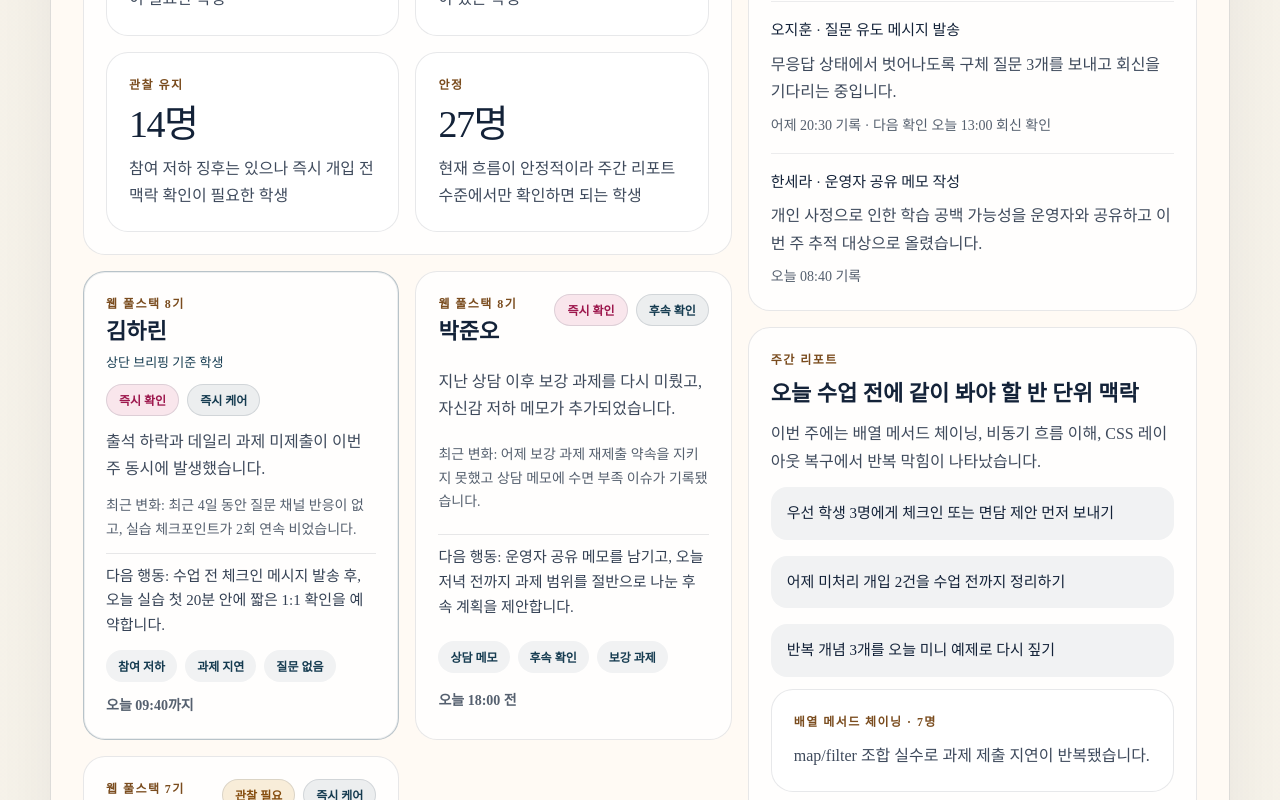
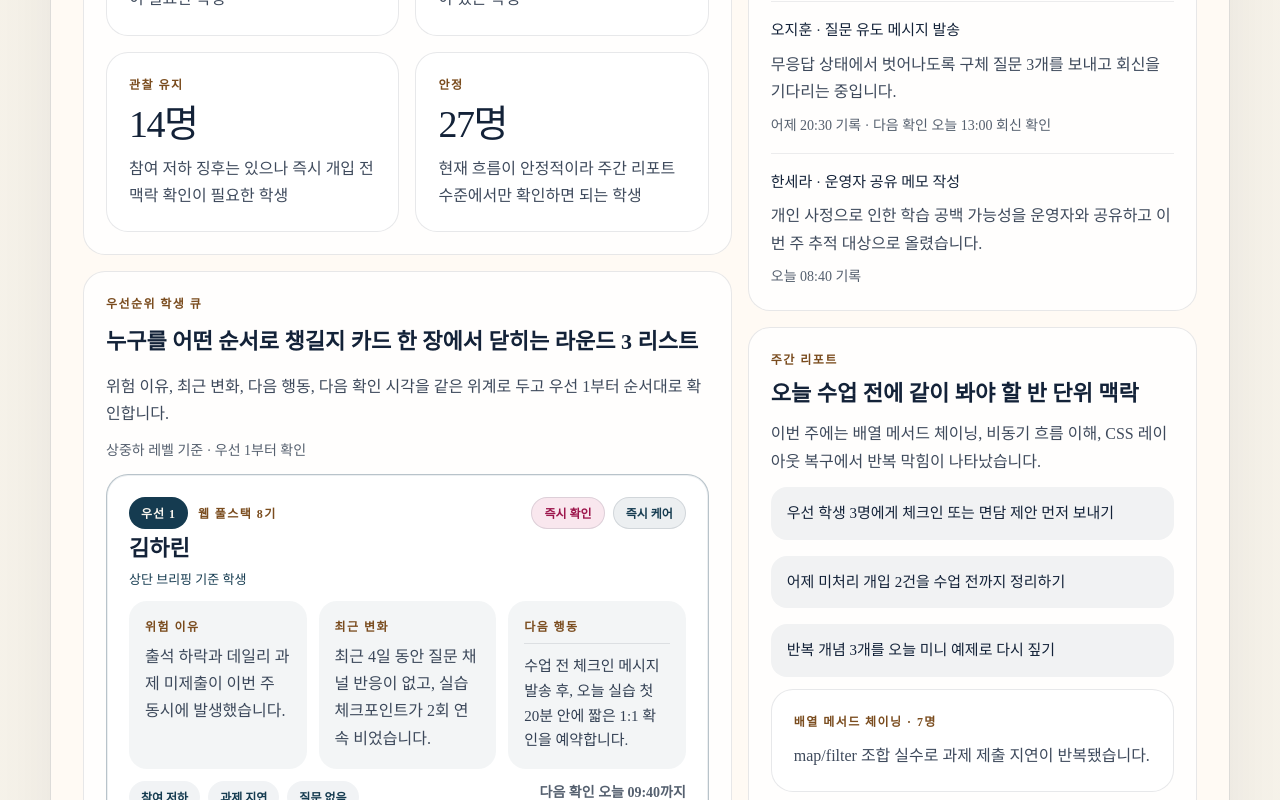
Before and after one commit to Hyeonjun0527/yeon, a Next.js app in the folder apps/web/: page / in a window 1280 px wide. Shown: the part 2000-2800 px from the top of the page. Built offline with nearby package versions, Linux system fonts and the light colour scheme; no server answers.

Commit message:
feat: 홈 학생함에 라운드3 우선순위 학생 큐와 순번 계약 추가

```diff
--- a/apps/web/src/features/contest-home/contest-home.module.css
+++ b/apps/web/src/features/contest-home/contest-home.module.css
@@ -382,7 +382,12 @@
 .priorityStudentGrid,
 .dashboardList,
 .focusChecklist,
-.conceptFocusList {
+.conceptFocusList,
+.priorityListPanel,
+.priorityListHeading,
+.studentDetailLayout,
+.studentDetailInsights,
+.timelineList {
   display: grid;
   gap: 16px;
 }
@@ -398,10 +403,14 @@
 
 .dashboardMetricCard,
 .segmentPanel,
+.priorityListPanel,
 .priorityStudentCard,
 .dashboardSideCard,
 .segmentSummaryCard,
-.conceptFocusCard {
+.conceptFocusCard,
+.studentDetailPanel,
+.detailInsightCard,
+.timelinePanel {
   display: grid;
   gap: 12px;
   padding: 22px;
@@ -420,9 +429,11 @@
 }
 
 .segmentPanelHeader,
+.priorityListHeader,
 .priorityStudentHeader,
 .dashboardSideHeader,
-.studentFooter {
+.studentFooter,
+.studentDetailHeader {
   display: flex;
   flex-wrap: wrap;
   gap: 12px;
@@ -430,11 +441,33 @@
   justify-content: space-between;
 }
 
+.studentDetailIntro {
+  display: grid;
+  gap: 8px;
+}
+
+.studentDetailPanel {
+  background:
+    linear-gradient(
+      180deg,
+      rgba(21, 59, 80, 0.06) 0%,
+      rgba(21, 59, 80, 0.015) 100%
+    ),
+    rgba(255, 255, 255, 0.82);
+}
+
+.studentDetailLayout {
+  grid-template-columns: minmax(0, 0.82fr) minmax(0, 1.18fr);
+  align-items: start;
+}
+
 .segmentGeneratedAt,
 .dashboardListMeta,
 .studentRecentChange,
 .coachMemo,
-.deadlineLabel {
+.deadlineLabel,
+.priorityListMeta,
+.timelineTime {
   margin: 0;
   font-size: 14px;
   line-height: 1.65;
@@ -442,7 +475,7 @@
 }
 
 .priorityStudentGrid {
-  grid-template-columns: repeat(2, minmax(0, 1fr));
+  grid-template-columns: 1fr;
 }
 
 .priorityStudentHeading {
@@ -450,9 +483,101 @@
   gap: 6px;
 }
 
+.priorityStudentMetaRow {
+  display: flex;
+  flex-wrap: wrap;
+  gap: 10px;
+  align-items: center;
+}
+
+.priorityOrderBadge {
+  display: inline-flex;
+  align-items: center;
+  justify-content: center;
+  min-height: 32px;
+  padding: 0 12px;
+  border-radius: 999px;
+  background: #153b50;
+  color: #f9f6ef;
+  font-size: 12px;
+  font-weight: 700;
+  letter-spacing: 0.08em;
+  text-transform: uppercase;
+}
+
 .priorityStudentCardActive {
   border-color: rgba(21, 59, 80, 0.3);
   box-shadow: inset 0 0 0 1px rgba(21, 59, 80, 0.08);
+}
+
+.detailInsightCard,
+.timelinePanel {
+  align-content: start;
+}
+
+.timelineTitle {
+  margin: 0;
+  max-width: 28ch;
+  font-size: 18px;
+  line-height: 1.45;
+  color: #132238;
+}
+
+.timelineList {
+  margin: 0;
+  padding: 0;
+  list-style: none;
+}
+
+.timelineItem {
+  display: grid;
+  grid-template-columns: auto minmax(0, 1fr);
+  gap: 14px;
+  align-items: start;
+  padding: 16px 0;
+  border-top: 1px solid rgba(19, 34, 56, 0.08);
+}
+
+.timelineItem:first-child {
+  padding-top: 0;
+  border-top: 0;
+}
+
+.timelineBadge {
+  display: inline-flex;
+  align-items: center;
+  justify-content: center;
+  min-width: 76px;
+  min-height: 34px;
+  padding: 0 12px;
+  border-radius: 999px;
+  font-size: 12px;
+  font-weight: 700;
+}
+
+.timelineContent {
+  display: grid;
+  gap: 6px;
+}
+
+.signalAttendance {
+  background: rgba(37, 99, 235, 0.1);
+  color: #1d4ed8;
+}
+
+.signalAssignment {
+  background: rgba(217, 119, 6, 0.14);
+  color: #b45309;
+}
+
+.signalQuestion {
+  background: rgba(14, 116, 144, 0.12);
+  color: #0f766e;
+}
+
+.signalCoachingNote {
+  background: rgba(147, 51, 234, 0.1);
+  color: #7e22ce;
 }
 
 .detailFocusLabel {
@@ -467,6 +592,30 @@
   display: flex;
   flex-wrap: wrap;
   gap: 8px;
+}
+
+.priorityStudentDetailGrid {
+  display: grid;
+  grid-template-columns: repeat(3, minmax(0, 1fr));
+  gap: 12px;
+}
+
+.priorityStudentDetailCard {
+  display: grid;
+  gap: 8px;
+  align-content: start;
+  padding: 16px;
+  border-radius: 18px;
+  background: rgba(21, 59, 80, 0.05);
+}
+
+.priorityStudentFieldLabel {
+  margin: 0;
+  font-size: 12px;
+  font-weight: 700;
+  letter-spacing: 0.12em;
+  text-transform: uppercase;
+  color: #7a4c1e;
 }
 
 .riskBadge,
@@ -508,12 +657,14 @@
 }
 
 .studentAction,
+.priorityStudentActionText,
 .coachMemo {
   padding-top: 10px;
   border-top: 1px solid rgba(19, 34, 56, 0.1);
 }
 
-.studentAction {
+.studentAction,
+.priorityStudentActionText {
   margin: 0;
   font-size: 15px;
   line-height: 1.65;
@@ -702,7 +853,8 @@
   .personaLayout,
   .submissionPanel,
   .metricStripLayout,
-  .dashboardPreview {
+  .dashboardPreview,
+  .studentDetailLayout {
     grid-template-columns: 1fr;
   }
 
@@ -715,6 +867,7 @@
   .metricActionGrid,
   .segmentGrid,
   .priorityStudentGrid,
+  .priorityStudentDetailGrid,
   .personaPainList,
   .dailyFlowGrid,
   .riskGrid {
@@ -753,6 +906,7 @@
   .metricActionGrid,
   .segmentGrid,
   .priorityStudentGrid,
+  .priorityStudentDetailGrid,
   .personaPainList,
   .personaFacts,
   .dailyFlowGrid,
--- a/apps/web/src/features/contest-home/contest-home.tsx
+++ b/apps/web/src/features/contest-home/contest-home.tsx
@@ -2,6 +2,7 @@ import Link from "next/link";
 import type {
   InstructorDashboardResponse,
   InstructorRiskLevel,
+  LearningSignalEventType,
   PriorityStudentCard,
   StudentCareSegment,
 } from "@yeon/api-contract";
@@ -134,9 +135,21 @@ const riskLevelClassNameMap: Record<InstructorRiskLevel, string> = {
   low: styles.riskLow,
 };
 
+const signalTypeClassNameMap: Record<LearningSignalEventType, string> = {
+  attendance: styles.signalAttendance,
+  assignment: styles.signalAssignment,
+  question: styles.signalQuestion,
+  "coaching-note": styles.signalCoachingNote,
+};
+
 export function ContestHome({ overview, dashboard }: ContestHomeProps) {
-  const highlightedStudent = dashboard.priorityStudents.find(
-    (student) => student.riskLevel === "high",
+  const priorityStudents = [...dashboard.priorityStudents].sort(
+    (left, right) => left.priorityOrder - right.priorityOrder,
+  );
+  const highlightedStudentDetail = dashboard.highlightedStudentDetail;
+
+  const highlightedStudent = priorityStudents.find(
+    (student) => student.id === highlightedStudentDetail.studentId,
   );
 
   const generatedLabel = new Intl.DateTimeFormat("ko-KR", {
@@ -229,8 +242,26 @@ export function ContestHome({ overview, dashboard }: ContestHomeProps) {
                 </div>
               </article>
 
+              <article className={styles.priorityListPanel}>
+                <div className={styles.priorityListHeader}>
+                  <div className={styles.priorityListHeading}>
+                    <p className={styles.personaListLabel}>우선순위 학생 큐</p>
+                    <h3 className={styles.cardTitle}>
+                      누구를 어떤 순서로 챙길지 카드 한 장에서 닫히는 라운드 3
+                      리스트
+                    </h3>
+                    <p className={styles.cardBody}>
+                      위험 이유, 최근 변화, 다음 행동, 다음 확인 시각을 같은
+                      위계로 두고 우선 1부터 순서대로 확인합니다.
+                    </p>
+                  </div>
+                  <p className={styles.priorityListMeta}>
+                    상중하 레벨 기준 · 우선 1부터 확인
+                  </p>
+                </div>
+
                 <div className={styles.priorityStudentGrid}>
-                {dashboard.priorityStudents.map((student) => (
+                  {priorityStudents.map((student) => (
                     <article
                       key={student.id}
                       className={`${styles.priorityStudentCard} ${
@@ -241,7 +272,14 @@ export function ContestHome({ overview, dashboard }: ContestHomeProps) {
                     >
                       <div className={styles.priorityStudentHeader}>
                         <div className={styles.priorityStudentHeading}>
-                        <p className={styles.roleLabel}>{student.cohortName}</p>
+                          <div className={styles.priorityStudentMetaRow}>
+                            <span className={styles.priorityOrderBadge}>
+                              {`우선 ${student.priorityOrder}`}
+                            </span>
+                            <p className={styles.roleLabel}>
+                              {student.cohortName}
+                            </p>
+                          </div>
                           <h3 className={styles.cardTitle}>{student.name}</h3>
                           {student.id === highlightedStudent?.id ? (
                             <p className={styles.detailFocusLabel}>
@@ -260,13 +298,34 @@ export function ContestHome({ overview, dashboard }: ContestHomeProps) {
                           </span>
                         </div>
                       </div>
-                    <p className={styles.cardBody}>{student.riskSummary}</p>
-                    <p className={styles.studentRecentChange}>
-                      최근 변화: {student.recentChange}
+
+                      <div className={styles.priorityStudentDetailGrid}>
+                        <article className={styles.priorityStudentDetailCard}>
+                          <p className={styles.priorityStudentFieldLabel}>
+                            위험 이유
                           </p>
-                    <p className={styles.studentAction}>
-                      다음 행동: {student.recommendedAction}
+                          <p className={styles.cardBody}>
+                            {student.riskSummary}
                           </p>
+                        </article>
+                        <article className={styles.priorityStudentDetailCard}>
+                          <p className={styles.priorityStudentFieldLabel}>
+                            최근 변화
+                          </p>
+                          <p className={styles.cardBody}>
+                            {student.recentChange}
+                          </p>
+                        </article>
+                        <article className={styles.priorityStudentDetailCard}>
+                          <p className={styles.priorityStudentFieldLabel}>
+                            다음 행동
+                          </p>
+                          <p className={styles.priorityStudentActionText}>
+                            {student.recommendedAction}
+                          </p>
+                        </article>
+                      </div>
+
                       <div className={styles.studentFooter}>
                         <div className={styles.tagList}>
                           {student.tags.map((tag) => (
@@ -276,12 +335,100 @@ export function ContestHome({ overview, dashboard }: ContestHomeProps) {
                           ))}
                         </div>
                         <span className={styles.deadlineLabel}>
-                        {student.nextCheckLabel}
+                          다음 확인 {student.nextCheckLabel}
                         </span>
                       </div>
                     </article>
                   ))}
                 </div>
+              </article>
+
+              <article className={styles.studentDetailPanel}>
+                <div className={styles.studentDetailHeader}>
+                  <div className={styles.studentDetailIntro}>
+                    <p className={styles.personaListLabel}>학생 상세 패널</p>
+                    <h3 className={styles.cardTitle}>
+                      {highlightedStudent
+                        ? `${highlightedStudent.name} · ${highlightedStudent.cohortName}`
+                        : "우선 학생 상세"}
+                    </h3>
+                    <p className={styles.cardBody}>
+                      {highlightedStudentDetail.statusHeadline}
+                    </p>
+                  </div>
+
+                  {highlightedStudent ? (
+                    <div className={styles.priorityStudentBadges}>
+                      <span
+                        className={`${styles.riskBadge} ${riskLevelClassNameMap[highlightedStudent.riskLevel]}`}
+                      >
+                        {riskLevelLabelMap[highlightedStudent.riskLevel]}
+                      </span>
+                      <span className={styles.segmentBadge}>
+                        {careSegmentLabelMap[highlightedStudent.careSegment]}
+                      </span>
+                    </div>
+                  ) : null}
+                </div>
+
+                <div className={styles.studentDetailLayout}>
+                  <div className={styles.studentDetailInsights}>
+                    <article className={styles.detailInsightCard}>
+                      <p className={styles.personaListLabel}>AI 위험 해석</p>
+                      <p className={styles.cardBody}>
+                        {highlightedStudentDetail.aiInterpretation}
+                      </p>
+                    </article>
+
+                    <article className={styles.detailInsightCard}>
+                      <p className={styles.personaListLabel}>
+                        교강사 개입 포인트
+                      </p>
+                      <p className={styles.cardBody}>
+                        {highlightedStudentDetail.coachFocus}
+                      </p>
+                    </article>
+                  </div>
+
+                  <div className={styles.timelinePanel}>
+                    <div className={styles.dashboardSideHeader}>
+                      <div>
+                        <p className={styles.personaListLabel}>
+                          최근 학습 신호 타임라인
+                        </p>
+                        <h4 className={styles.timelineTitle}>
+                          개입 근거가 시간순으로 이어져 학생 상태를 바로
+                          설명합니다
+                        </h4>
+                      </div>
+                      <p className={styles.segmentGeneratedAt}>
+                        {generatedLabel} 기준
+                      </p>
+                    </div>
+
+                    <ol className={styles.timelineList}>
+                      {highlightedStudentDetail.timeline.map((event) => (
+                        <li key={event.id} className={styles.timelineItem}>
+                          <span
+                            className={`${styles.timelineBadge} ${signalTypeClassNameMap[event.type]}`}
+                          >
+                            {event.typeLabel}
+                          </span>
+                          <div className={styles.timelineContent}>
+                            <p className={styles.timelineTime}>
+                              {event.occurredAtLabel}
+                            </p>
+                            <p className={styles.dashboardListTitle}>
+                              {event.title}
+                            </p>
+                            <p className={styles.cardBody}>{event.summary}</p>
+                          </div>
+                        </li>
+                      ))}
+                    </ol>
+                  </div>
+                </div>
+              </article>
             </div>
 
             <aside className={styles.dashboardSidebar}>
--- a/packages/api-contract/src/instructor-dashboard.ts
+++ b/packages/api-contract/src/instructor-dashboard.ts
@@ -31,6 +31,7 @@ export const studentCareSegmentSummarySchema = z.object({
 });
 
 export const priorityStudentCardSchema = z.object({
+  priorityOrder: z.number().int().positive(),
   id: z.string(),
   name: z.string(),
   cohortName: z.string(),
```
Also changed, not shown: apps/web/src/lib/instructor-dashboard.ts (+5 -2 lines), 2 other files (tests, documents, lock files or other folders). Lines whose indentation alone changed are shown as unchanged.
